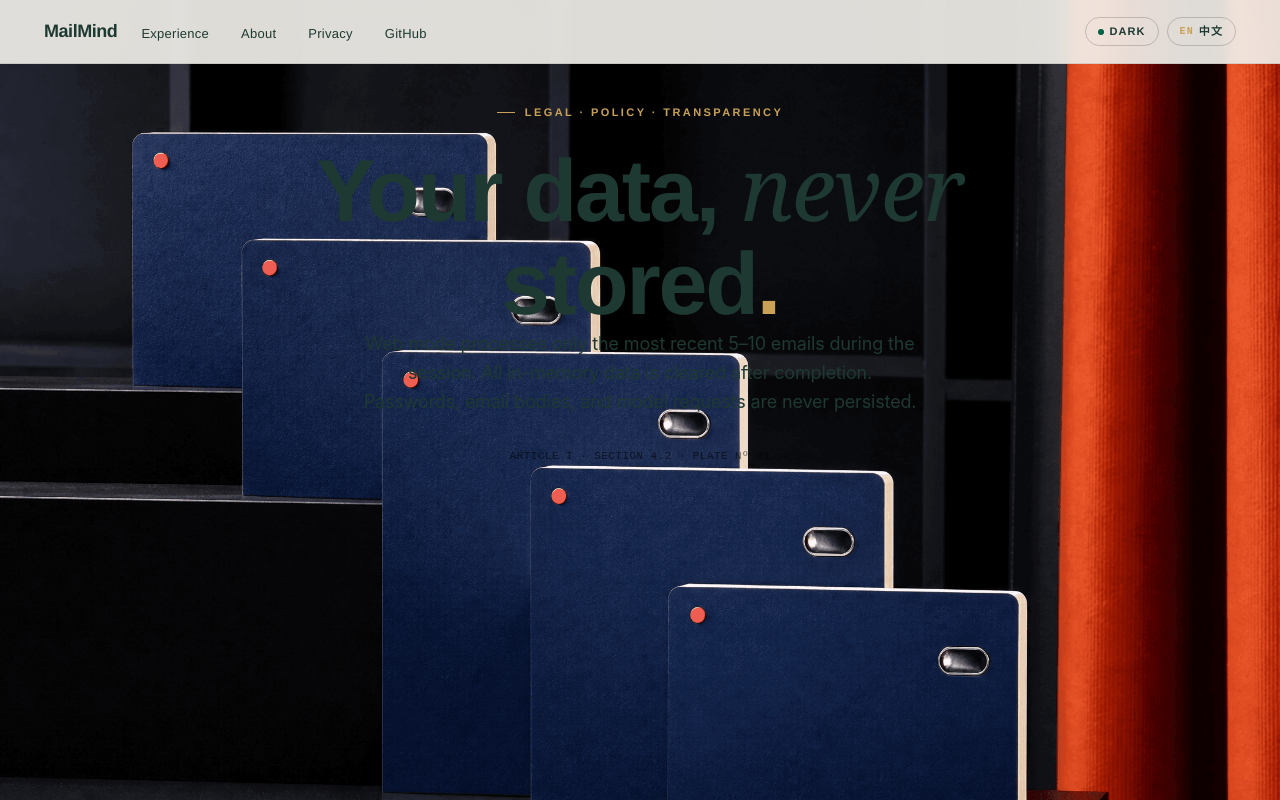
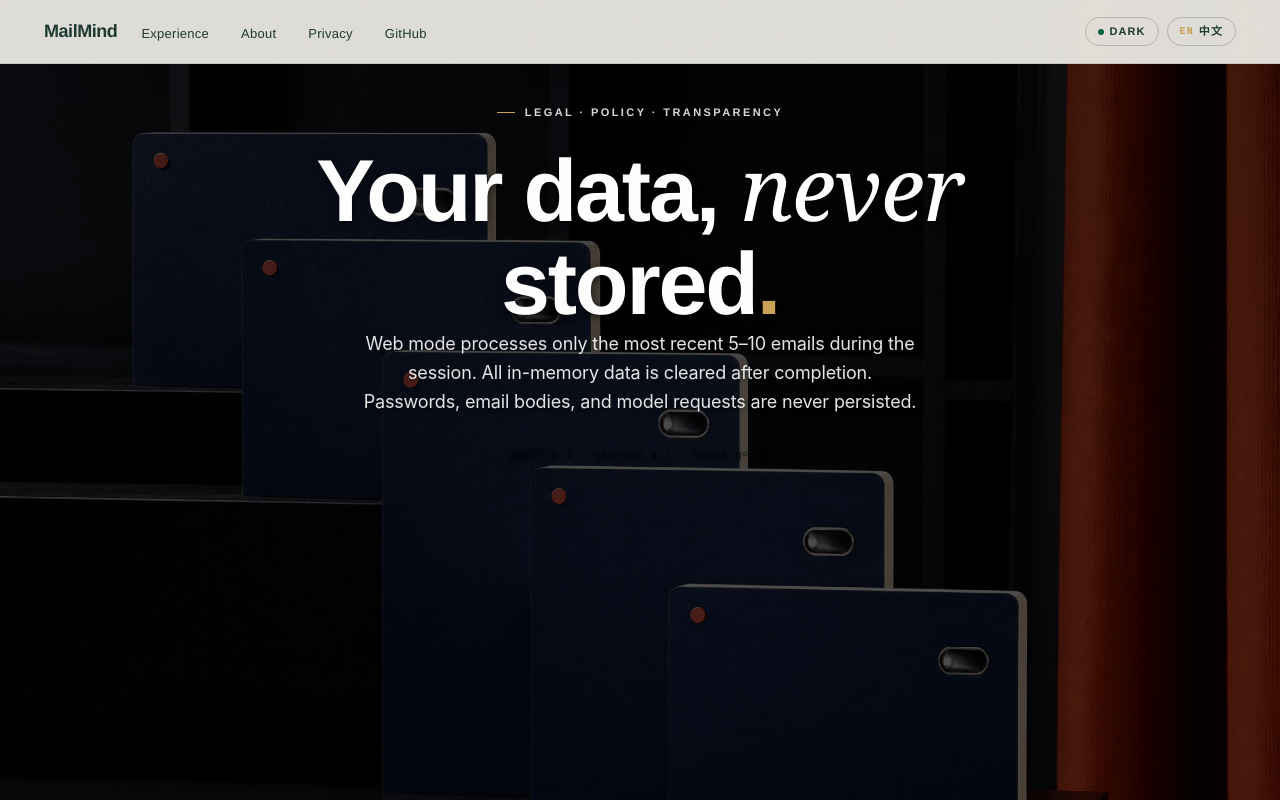
Before and after one commit to GavinCnod/mail-mind-assistant, a Next.js app in the folder apps/web/: page /privacy in a window 1280 px wide. Shown: the top 800 px of the page. Built offline with nearby package versions, Linux system fonts and the light colour scheme.

Commit message:
fix: hero text readability on about/privacy pages in light theme

```diff
--- a/apps/web/app/about/page.tsx
+++ b/apps/web/app/about/page.tsx
@@ -143,15 +143,16 @@ export default function AboutPage() {
       </nav>
 
       {/* ── HERO ── */}
-      <header className="az-hero" style={{ paddingBottom: 'var(--az-section-y)', backgroundImage: `url('/images/bg-02.png')`, backgroundSize: 'cover', backgroundPosition: 'center' }}>
-        <div className="az-container">
-          <div className="az-hero-inner" style={{ display: 'flex', flexDirection: 'column', alignItems: 'center', textAlign: 'center' }}>
+      <header className="az-hero" style={{ paddingBottom: 'var(--az-section-y)', backgroundImage: `url('/images/bg-02.png')`, backgroundSize: 'cover', backgroundPosition: 'center', position: 'relative' }}>
+        <div style={{ position: 'absolute', inset: 0, background: 'linear-gradient(180deg, rgba(0,0,0,0.72) 0%, rgba(0,0,0,0.68) 100%)', zIndex: 1 }} />
+        <div style={{ position: 'relative', zIndex: 2 }}>
+          <div className="az-hero-inner" style={{ display: 'flex', flexDirection: 'column', alignItems: 'center', textAlign: 'center', color: '#ffffff', textShadow: '0 1px 4px rgba(0,0,0,0.5)' }}>
             <div style={{ maxWidth: '800px' }}>
-              <div className="az-eyebrow" ref={addReveal()} style={{ justifyContent: 'center' }}>Author & Team · Origin Story</div>
-              <h1 className="az-headline" ref={addReveal()} style={{ maxWidth: '700px', margin: '0 auto' }}>
+              <div className="az-eyebrow" ref={addReveal()} style={{ justifyContent: 'center', color: 'rgba(255,255,255,0.85)' }}>Author & Team · Origin Story</div>
+              <h1 className="az-headline" ref={addReveal()} style={{ maxWidth: '700px', margin: '0 auto', color: '#ffffff', textShadow: '0 2px 8px rgba(0,0,0,0.6)' }}>
                 Who builds<br /><em>MailMind</em><span style={{ color: 'var(--az-accent)' }}>.</span>
               </h1>
-              <div className="az-body" ref={addReveal()} style={{ maxWidth: '560px', margin: '0 auto' }}>
+              <div className="az-body" ref={addReveal()} style={{ maxWidth: '560px', margin: '0 auto', color: 'rgba(255,255,255,0.9)' }}>
                 <p>{t('about.intro')}</p>
               </div>
             </div>
--- a/apps/web/app/globals.css
+++ b/apps/web/app/globals.css
@@ -461,7 +461,6 @@ body::before {
   display: flex;
   flex-direction: column;
   position: relative;
-  overflow: hidden;
 }
 .az-hero-inner {
   display: grid;
--- a/apps/web/app/privacy/page.tsx
+++ b/apps/web/app/privacy/page.tsx
@@ -143,16 +143,17 @@ export default function PrivacyPage() {
       </nav>
 
       {/* ── HERO ── */}
-      <header className="az-hero" style={{ paddingBottom: 'var(--az-section-y)', backgroundImage: `url('/images/bg-03.png')`, backgroundSize: 'cover', backgroundPosition: 'center' }}>
-        <div className="az-container">
-          <div className="az-hero-inner" style={{ display: 'flex', flexDirection: 'column', alignItems: 'center', textAlign: 'center' }}>
+      <header className="az-hero" style={{ paddingBottom: 'var(--az-section-y)', backgroundImage: `url('/images/bg-03.png')`, backgroundSize: 'cover', backgroundPosition: 'center', position: 'relative' }}>
+        <div style={{ position: 'absolute', inset: 0, background: 'linear-gradient(180deg, rgba(0,0,0,0.72) 0%, rgba(0,0,0,0.68) 100%)', zIndex: 1 }} />
+        <div style={{ position: 'relative', zIndex: 2 }}>
+          <div className="az-hero-inner" style={{ display: 'flex', flexDirection: 'column', alignItems: 'center', textAlign: 'center', color: '#ffffff', textShadow: '0 1px 4px rgba(0,0,0,0.5)' }}>
             <div style={{ maxWidth: '800px' }}>
-              <div className="az-eyebrow" ref={addReveal()} style={{ justifyContent: 'center' }}>Legal · Policy · Transparency</div>
-              <h1 className="az-headline" ref={addReveal()} style={{ maxWidth: '700px', margin: '0 auto' }}>
+              <div className="az-eyebrow" ref={addReveal()} style={{ justifyContent: 'center', color: 'rgba(255,255,255,0.85)' }}>Legal · Policy · Transparency</div>
+              <h1 className="az-headline" ref={addReveal()} style={{ maxWidth: '700px', margin: '0 auto', color: '#ffffff', textShadow: '0 2px 8px rgba(0,0,0,0.6)' }}>
                 Your data, <em>never</em><br />
                 stored<span style={{ color: 'var(--az-accent)' }}>.</span>
               </h1>
-              <div className="az-body" ref={addReveal()} style={{ maxWidth: '560px', margin: '0 auto' }}>
+              <div className="az-body" ref={addReveal()} style={{ maxWidth: '560px', margin: '0 auto', color: 'rgba(255,255,255,0.9)' }}>
                 <p>{t('privacy.webSummary')}</p>
               </div>
               <div style={{ marginTop: '32px', fontFamily: 'var(--az-font-mono)', fontSize: '11px', color: 'var(--az-ink-faint)', letterSpacing: '0.04em' }} ref={addReveal()}>
--- a/apps/web/package.json
+++ b/apps/web/package.json
@@ -1,6 +1,6 @@
 {
   "name": "@mailmind/web",
-  "version": "0.1.2",
+  "version": "0.1.3",
   "private": true,
   "scripts": {
     "dev": "next dev",
--- a/packages/contracts/package.json
+++ b/packages/contracts/package.json
@@ -1,6 +1,6 @@
 {
   "name": "@mailmind/contracts",
-  "version": "0.1.2",
+  "version": "0.1.3",
   "type": "module",
   "main": "./dist/index.js",
   "types": "./dist/index.d.ts",
--- a/packages/fixtures/package.json
+++ b/packages/fixtures/package.json
@@ -1,6 +1,6 @@
 {
   "name": "@mailmind/fixtures",
-  "version": "0.1.0",
+  "version": "0.1.3",
   "type": "module",
   "exports": {
     "./*.eml": "./src/*.eml"
--- a/packages/i18n/package.json
+++ b/packages/i18n/package.json
@@ -1,6 +1,6 @@
 {
   "name": "@mailmind/i18n",
-  "version": "0.1.2",
+  "version": "0.1.3",
   "type": "module",
   "main": "./dist/index.js",
   "types": "./dist/index.d.ts",
--- a/packages/ui/package.json
+++ b/packages/ui/package.json
@@ -1,6 +1,6 @@
 {
   "name": "@mailmind/ui",
-  "version": "0.1.2",
+  "version": "0.1.3",
   "type": "module",
   "main": "./dist/index.js",
   "types": "./dist/index.d.ts",
```
Also changed, not shown: 1 other file (tests, documents, lock files or other folders).
